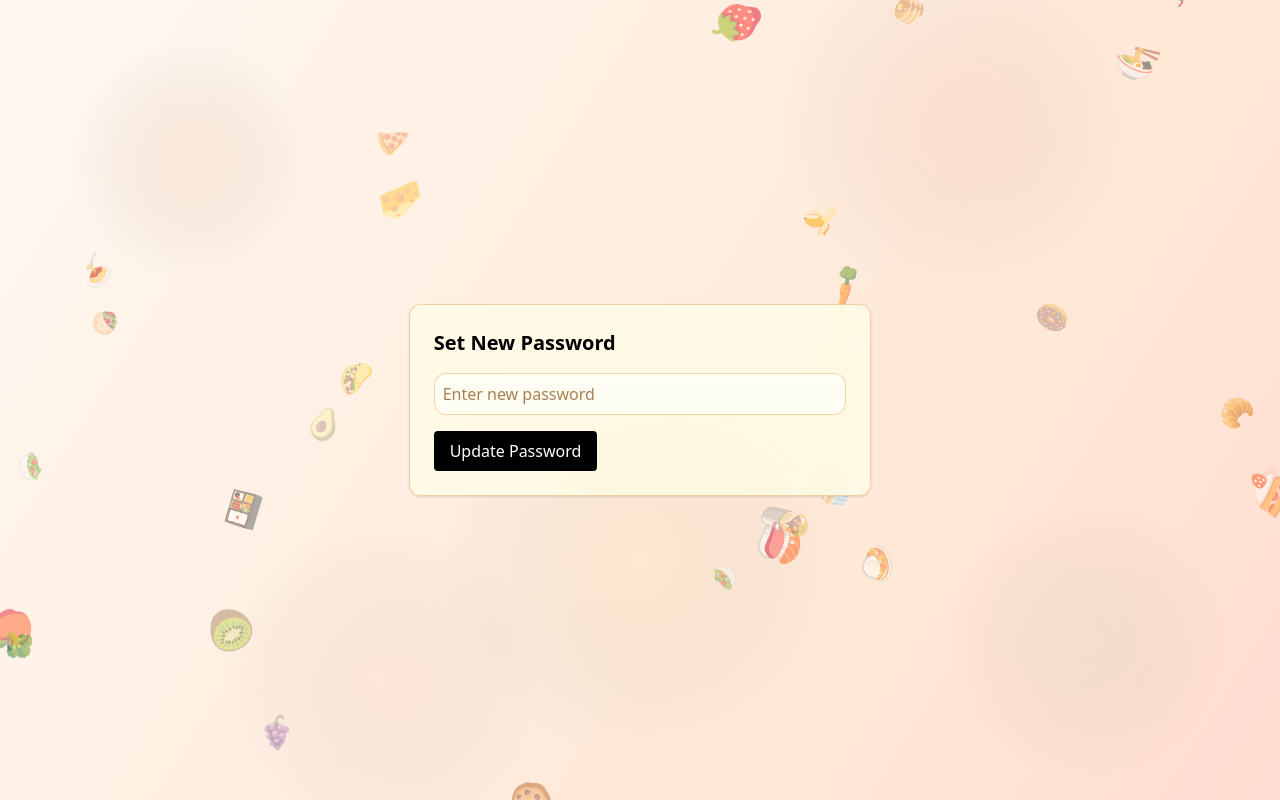
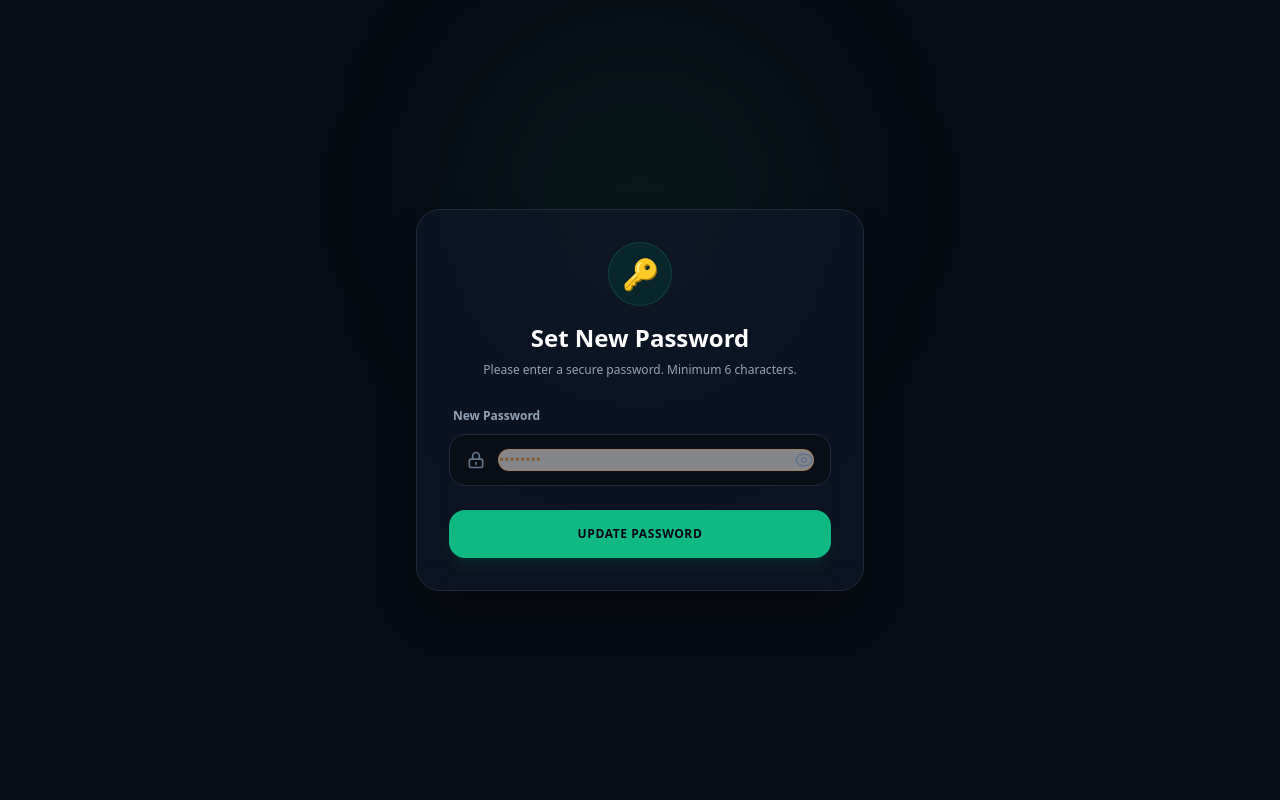
Before and after one commit to Jodd-cyber/bitetrack-frontend, a React (Vite) app: page /reset-password/1 in a window 1280 px wide. Built offline with nearby package versions, Linux system fonts and the light colour scheme; no server answers.

Commit message:
style: Redesign ResetPassword page with dark theme, password eye toggle, and validation callouts

```diff
--- a/src/pages/ResetPassword.jsx
+++ b/src/pages/ResetPassword.jsx
@@ -1,52 +1,154 @@
 import { useState } from "react";
-import { useParams } from "react-router-dom";
+import { useParams, useNavigate } from "react-router-dom";
 import { parseApiResponse } from "../utils/apiResponse";
 import getApiBase from "../utils/apiBase";
 
 function ResetPassword() {
   const { token } = useParams();
+  const navigate = useNavigate();
   const [password, setPassword] = useState("");
+  const [showPassword, setShowPassword] = useState(false);
+  const [isSubmitting, setIsSubmitting] = useState(false);
+  const [success, setSuccess] = useState(false);
+  const [error, setError] = useState("");
 
   const handleSubmit = async (e) => {
     e.preventDefault();
+    if (!password || password.length < 6) {
+      setError("Password must be at least 6 characters long.");
+      return;
+    }
+
+    setIsSubmitting(true);
+    setError("");
+
+    try {
       const API_BASE = getApiBase();
-
       const res = await fetch(
         `${API_BASE}/api/auth/reset-password/${token}`,
         {
           method: "POST",
           headers: {
             "Content-Type": "application/json",
+            "Accept": "application/json",
           },
           body: JSON.stringify({ password }),
         }
       );
 
       const data = await parseApiResponse(res);
-    alert(data.message);
+      if (res.ok) {
+        setSuccess(true);
+      } else {
+        setError(data.message || "Failed to reset password. The link might be invalid or expired.");
+      }
+    } catch (err) {
+      setError("Unable to connect to the server. Please try again.");
+    } finally {
+      setIsSubmitting(false);
+    }
   };
 
   return (
-    <div className="min-h-screen flex items-center justify-center">
-      <form
-        onSubmit={handleSubmit}
-        className="bg-white p-6 rounded-xl shadow"
+    <div className="min-h-screen bg-[#070b13] flex items-center justify-center p-4">
+      {/* Decorative Glow */}
+      <div className="absolute top-1/4 left-1/2 -translate-x-1/2 -translate-y-1/2 w-72 h-72 bg-emerald-500/10 rounded-full blur-[100px] pointer-events-none" />
+
+      <div className="w-full max-w-md bg-[#0f172a]/70 backdrop-blur-xl border border-slate-800 rounded-3xl p-8 shadow-2xl relative">
+        {success ? (
+          <div className="text-center py-6">
+            <div className="w-20 h-20 bg-emerald-500/10 rounded-full items-center justify-center mx-auto mb-6 flex border border-emerald-500/20">
+              <svg className="w-10 h-10 text-emerald-500" fill="none" stroke="currentColor" viewBox="0 0 24 24" xmlns="http://www.w3.org/2000/svg">
+                <path strokeLinecap="round" strokeLinejoin="round" strokeWidth="3" d="M5 13l4 4L19 7" />
+              </svg>
+            </div>
+            <h2 className="text-white text-2xl font-black mb-3">Password Updated! 🎉</h2>
+            <p className="text-slate-400 text-sm mb-8 leading-6">
+              Your password has been successfully updated. The reset link is now closed and deactivated for security. You can now log back into the app!
+            </p>
+            <button
+              onClick={() => navigate("/signin")}
+              className="w-full bg-emerald-500 text-slate-950 font-extrabold py-4 rounded-2xl shadow-lg shadow-emerald-500/10 hover:bg-emerald-400 transition-all uppercase tracking-wider text-xs"
             >
-        <h2 className="text-xl font-bold mb-4">Set New Password</h2>
+              Go to Sign In
+            </button>
+          </div>
+        ) : (
+          <form onSubmit={handleSubmit} className="space-y-6">
+            {/* Header */}
+            <div className="text-center mb-6">
+              <div className="w-16 h-16 bg-emerald-500/10 rounded-full items-center justify-center mx-auto mb-4 flex border border-emerald-500/20">
+                <span className="text-3xl">🔑</span>
+              </div>
+              <h2 className="text-white text-2xl font-black mb-2">Set New Password</h2>
+              <p className="text-slate-400 text-xs px-4">
+                Please enter a secure password. Minimum 6 characters.
+              </p>
+            </div>
 
+            {/* Error Message */}
+            {error && (
+              <div className="bg-red-500/10 border border-red-500/20 rounded-2xl p-4 flex items-center text-red-400 text-xs">
+                <svg className="w-5 h-5 mr-3 shrink-0" fill="none" stroke="currentColor" viewBox="0 0 24 24" xmlns="http://www.w3.org/2000/svg">
+                  <path strokeLinecap="round" strokeLinejoin="round" strokeWidth="2" d="M12 9v2m0 4h.01m-6.938 4h13.856c1.54 0 2.502-1.667 1.732-3L13.732 4c-.77-1.333-2.694-1.333-3.464 0L3.34 16c-.77 1.333.192 3 1.732 3z" />
+                </svg>
+                <span className="font-semibold leading-5">{error}</span>
+              </div>
+            )}
+
+            {/* Password input container */}
+            <div className="space-y-2">
+              <label className="text-slate-400 text-xs font-semibold ml-1">
+                New Password
+              </label>
+              <div className="relative flex items-center bg-[#090d16] border border-slate-800 rounded-2xl px-4 py-3.5 focus-within:border-emerald-500 focus-within:ring-1 focus-within:ring-emerald-500">
+                <svg className="text-slate-500 w-5 h-5 mr-3" fill="none" stroke="currentColor" viewBox="0 0 24 24" xmlns="http://www.w3.org/2000/svg">
+                  <path strokeLinecap="round" strokeLinejoin="round" strokeWidth="2" d="M12 15v2m-6 4h12a2 2 0 002-2v-6a2 2 0 00-2-2H6a2 2 0 00-2 2v6a2 2 0 002 2zm10-10V7a4 4 0 00-8 0v4h8z" />
+                </svg>
                 <input
-          type="password"
-          placeholder="Enter new password"
+                  type={showPassword ? "text" : "password"}
+                  placeholder="••••••••"
                   value={password}
                   onChange={(e) => setPassword(e.target.value)}
-          className="border p-2 w-full mb-4"
+                  className="flex-1 bg-transparent text-white text-sm outline-none border-none pr-10"
                   required
+                  disabled={isSubmitting}
+                  minLength={6}
                 />
+                <button
+                  type="button"
+                  onClick={() => setShowPassword(!showPassword)}
+                  className="absolute right-4 text-slate-500 hover:text-slate-350 transition-colors"
+                >
+                  {showPassword ? (
+                    <svg className="w-5 h-5" fill="none" stroke="currentColor" viewBox="0 0 24 24" xmlns="http://www.w3.org/2000/svg">
+                      <path strokeLinecap="round" strokeLinejoin="round" strokeWidth="2" d="M13.875 18.825A10.05 10.05 0 0112 19c-4.478 0-8.268-2.943-9.543-7a9.97 9.97 0 011.563-3.029m5.858.908a3 3 0 114.243 4.243M9.878 9.878l4.242 4.242M9.88 9.88l-3.29-3.29m7.532 7.532l3.29 3.29M3 3l18 18" />
+                    </svg>
+                  ) : (
+                    <svg className="w-5 h-5" fill="none" stroke="currentColor" viewBox="0 0 24 24" xmlns="http://www.w3.org/2000/svg">
+                      <path strokeLinecap="round" strokeLinejoin="round" strokeWidth="2" d="M15 12a3 3 0 11-6 0 3 3 0 016 0z" />
+                      <path strokeLinecap="round" strokeLinejoin="round" strokeWidth="2" d="M2.458 12C3.732 7.943 7.523 5 12 5c4.478 0 8.268 2.943 9.542 7-1.274 4.057-5.064 7-9.542 7-4.477 0-8.268-2.943-9.542-7z" />
+                    </svg>
+                  )}
+                </button>
+              </div>
+            </div>
 
-        <button className="bg-black text-white px-4 py-2 rounded">
-          Update Password
+            {/* Action buttons */}
+            <button
+              type="submit"
+              disabled={isSubmitting}
+              className="w-full bg-emerald-500 text-slate-950 font-extrabold py-4 rounded-2xl shadow-lg shadow-emerald-500/10 hover:bg-emerald-400 transition-all uppercase tracking-wider text-xs flex justify-center items-center"
+            >
+              {isSubmitting ? (
+                <div className="w-5 h-5 border-2 border-slate-950 border-t-transparent rounded-full animate-spin" />
+              ) : (
+                "Update Password"
+              )}
             </button>
           </form>
+        )}
+      </div>
     </div>
   );
 }
```
Lines whose indentation alone changed are shown as unchanged.
